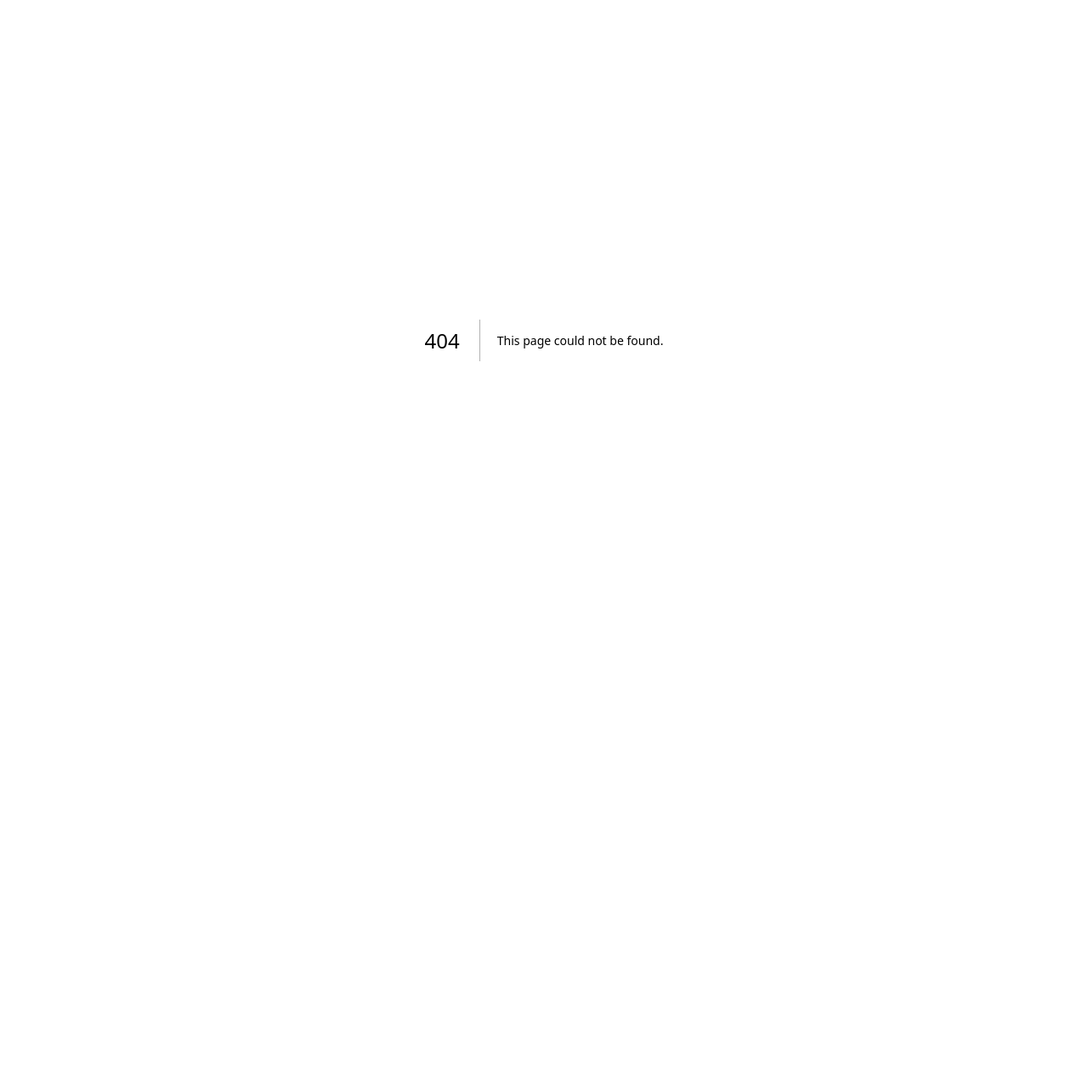
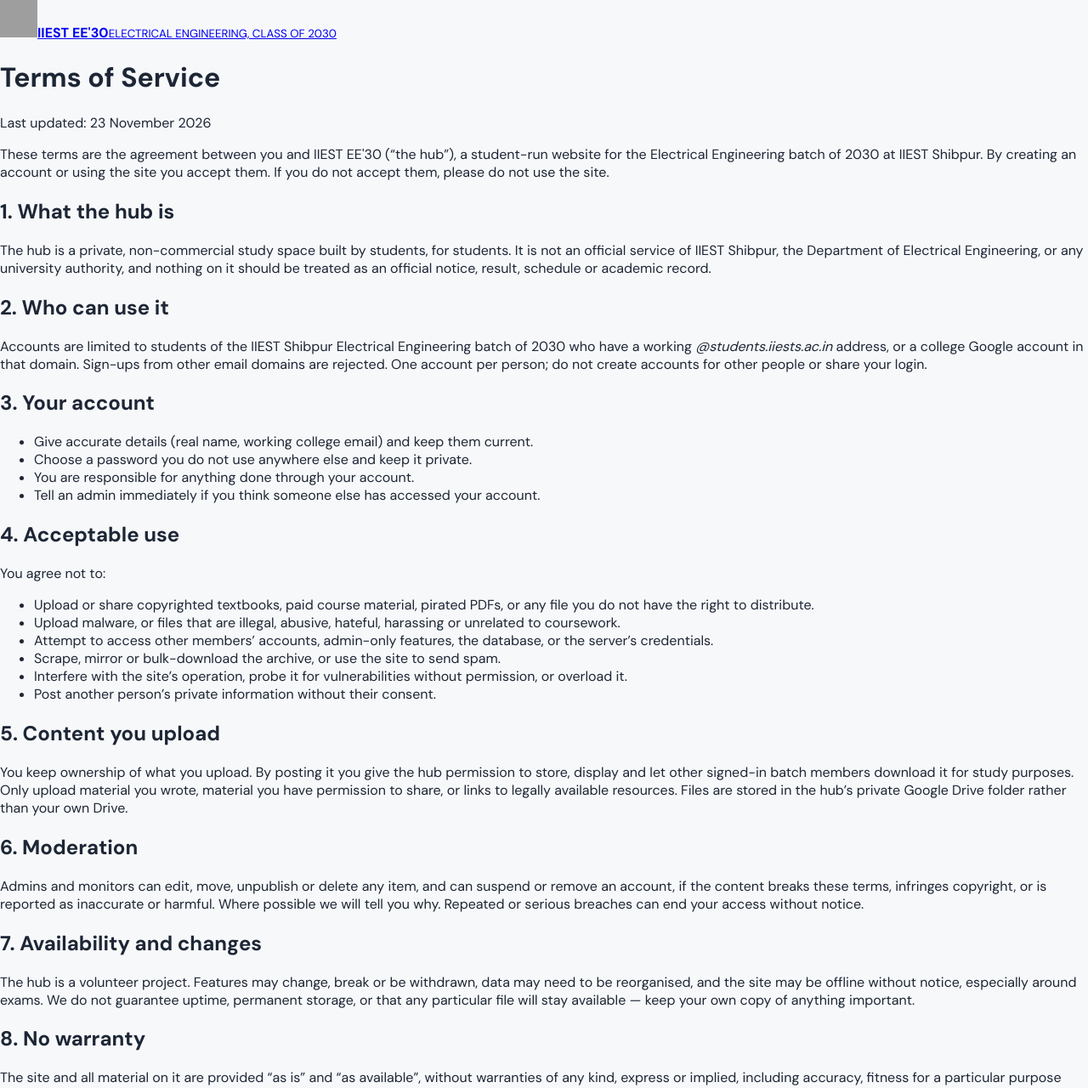
Before and after one commit to Raihan1362k6/department-hub, a Next.js app: page /terms in a window 1280 px wide. Before the commit this address had no page. Shown: the top 1280 px of the page at 85% size. Before the commit the page ends 800 px from the top, so only its background shows below. Built offline with nearby package versions, Linux system fonts and the light colour scheme; grey boxes are pictures that could not be loaded.

Commit message:
Add terms of service page

```diff
--- /dev/null
+++ b/app/terms/page.tsx
@@ -0,0 +1,119 @@
+import type { Metadata } from "next";
+import LegalShell from "@/components/legal-shell";
+
+export const metadata: Metadata = {
+  title: "Terms of Service | IIEST EE'30",
+  description:
+    "The rules for using the IIEST EE'30 department hub, including accounts, acceptable use and uploaded content.",
+  alternates: { canonical: "/terms" },
+};
+
+export default function TermsOfServicePage() {
+  return (
+    <LegalShell title="Terms of Service" updated="23 November 2026">
+      <p>
+        These terms are the agreement between you and {"IIEST EE'30"} (&ldquo;the hub&rdquo;), a student-run website
+        for the Electrical Engineering batch of 2030 at IIEST Shibpur. By creating an account or using the site you
+        accept them. If you do not accept them, please do not use the site.
+      </p>
+
+      <h2>1. What the hub is</h2>
+      <p>
+        The hub is a private, non-commercial study space built by students, for students. It is not an official
+        service of IIEST Shibpur, the Department of Electrical Engineering, or any university authority, and nothing
+        on it should be treated as an official notice, result, schedule or academic record.
+      </p>
+
+      <h2>2. Who can use it</h2>
+      <p>
+        Accounts are limited to students of the IIEST Shibpur Electrical Engineering batch of 2030 who have a working{" "}
+        <i>@students.iiests.ac.in</i> address, or a college Google account in that domain. Sign-ups from other email
+        domains are rejected. One account per person; do not create accounts for other people or share your login.
+      </p>
+
+      <h2>3. Your account</h2>
+      <ul>
+        <li>Give accurate details (real name, working college email) and keep them current.</li>
+        <li>Choose a password you do not use anywhere else and keep it private.</li>
+        <li>You are responsible for anything done through your account.</li>
+        <li>Tell an admin immediately if you think someone else has accessed your account.</li>
+      </ul>
+
+      <h2>4. Acceptable use</h2>
+      <p>You agree not to:</p>
+      <ul>
+        <li>
+          Upload or share copyrighted textbooks, paid course material, pirated PDFs, or any file you do not have the
+          right to distribute.
+        </li>
+        <li>Upload malware, or files that are illegal, abusive, hateful, harassing or unrelated to coursework.</li>
+        <li>Attempt to access other members&rsquo; accounts, admin-only features, the database, or the server&rsquo;s credentials.</li>
+        <li>Scrape, mirror or bulk-download the archive, or use the site to send spam.</li>
+        <li>Interfere with the site&rsquo;s operation, probe it for vulnerabilities without permission, or overload it.</li>
+        <li>Post another person&rsquo;s private information without their consent.</li>
+      </ul>
+
+      <h2>5. Content you upload</h2>
+      <p>
+        You keep ownership of what you upload. By posting it you give the hub permission to store, display and let
+        other signed-in batch members download it for study purposes. Only upload material you wrote, material you
+        have permission to share, or links to legally available resources. Files are stored in the hub&rsquo;s private
+        Google Drive folder rather than your own Drive.
+      </p>
+
+      <h2>6. Moderation</h2>
+      <p>
+        Admins and monitors can edit, move, unpublish or delete any item, and can suspend or remove an account, if the
+        content breaks these terms, infringes copyright, or is reported as inaccurate or harmful. Where possible we
+        will tell you why. Repeated or serious breaches can end your access without notice.
+      </p>
+
+      <h2>7. Availability and changes</h2>
+      <p>
+        The hub is a volunteer project. Features may change, break or be withdrawn, data may need to be reorganised,
+        and the site may be offline without notice, especially around exams. We do not guarantee uptime, permanent
+        storage, or that any particular file will stay available — keep your own copy of anything important.
+      </p>
+
+      <h2>8. No warranty</h2>
+      <p>
+        The site and all material on it are provided &ldquo;as is&rdquo; and &ldquo;as available&rdquo;, without
+        warranties of any kind, express or implied, including accuracy, fitness for a particular purpose and
+        non-infringement. Notes and previous-year papers are shared by students and may contain errors — always rely
+        on the official syllabus, textbooks and departmental instructions.
+      </p>
+
+      <h2>9. Limitation of liability</h2>
+      <p>
+        To the fullest extent permitted by law, the hub, its student maintainers, admins and monitors are not liable
+        for any indirect, incidental or consequential loss, or for any academic, financial or personal loss, arising
+        from use of the site, reliance on its content, or loss of uploaded files.
+      </p>
+
+      <h2>10. Ending your access</h2>
+      <p>
+        You may stop using the hub at any time and ask us to delete your account. We may suspend or close an account
+        that breaches these terms. Sections about content ownership, moderation, disclaimers and liability survive
+        the end of your access.
+      </p>
+
+      <h2>11. Copyright complaints</h2>
+      <p>
+        If you own rights to something posted here and want it removed, write to the contact address with the item
+        title and a short description of your rights. We remove or unpublish disputed material promptly.
+      </p>
+
+      <h2>12. Governing law</h2>
+      <p>
+        These terms are governed by the laws of India, and disputes are subject to the jurisdiction of the courts at
+        Howrah / Kolkata, West Bengal.
+      </p>
+
+      <h2>13. Contact</h2>
+      <p>
+        Questions about these terms:{" "}
+        <a href="mailto:2026eeb061.raihan@students.iiests.ac.in">2026eeb061.raihan@students.iiests.ac.in</a>.
+      </p>
+    </LegalShell>
+  );
+}
```
